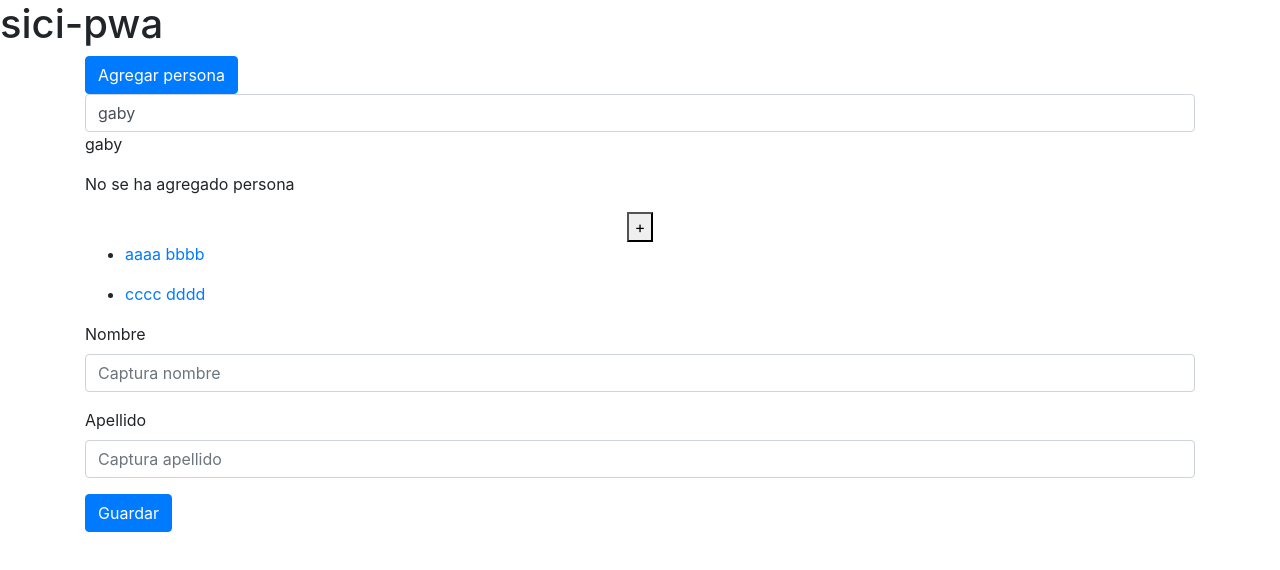
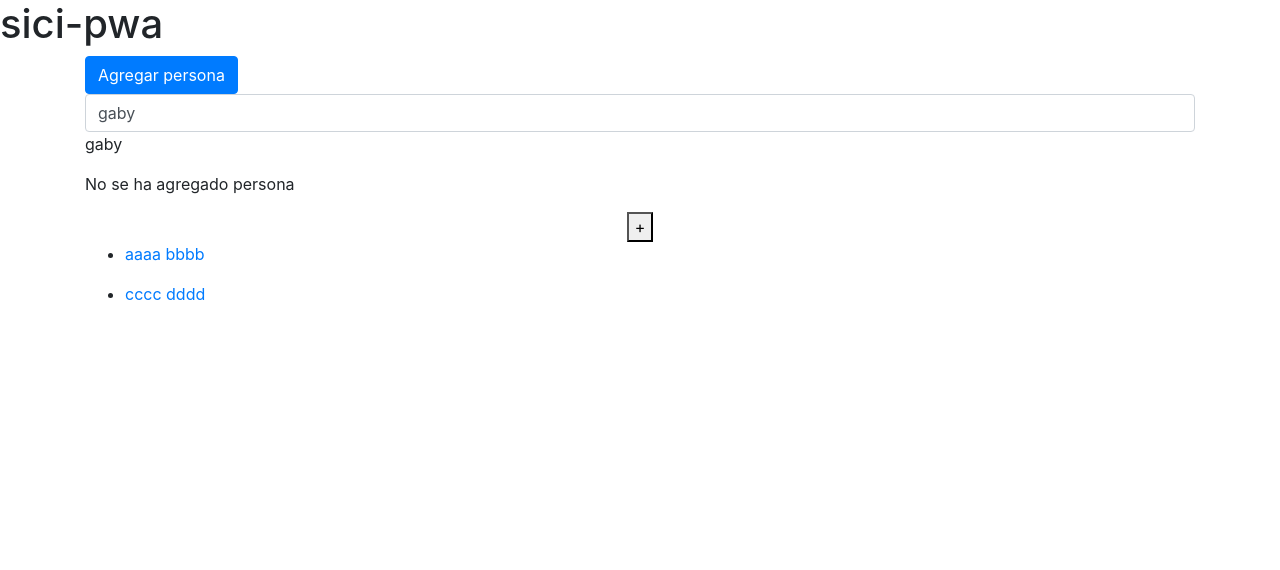
Before and after one commit to gabrielaril/sici-pwa, an Angular app: page / in a window 1280 px wide. Shown: the top 570 px of the page. Built offline with nearby package versions, Linux system fonts and the light colour scheme.

Commit message:
ejemplo router

```diff
--- a/src/app/app.module.ts
+++ b/src/app/app.module.ts
@@ -9,13 +9,15 @@ import { PersonasService } from './PersonasService.service';
 import { AppRoutingModule } from './app-routing.module';
 import { PersonaComponent } from './personas/persona/persona.component';
 import { FormularioComponent } from './personas/formulario/formulario.component';
+import { ErrorComponent } from './error/error.component';
 
 @NgModule({
   declarations: [
     AppComponent,
     PersonasComponent,
     PersonaComponent,
-    FormularioComponent
+    FormularioComponent,
+    ErrorComponent
   ],
   imports: [
     BrowserModule,
--- /dev/null
+++ b/src/app/error/error.component.html
@@ -0,0 +1,3 @@
+<p>
+  No se encontro el elemento solicitado
+</p>
--- /dev/null
+++ b/src/app/error/error.component.ts
@@ -0,0 +1,15 @@
+import { Component, OnInit } from '@angular/core';
+
+@Component({
+  selector: 'app-error',
+  templateUrl: './error.component.html',
+  styleUrls: ['./error.component.css']
+})
+export class ErrorComponent implements OnInit {
+
+  constructor() { }
+
+  ngOnInit() {
+  }
+
+}
--- a/src/app/personas/personas.component.html
+++ b/src/app/personas/personas.component.html
@@ -31,7 +31,7 @@
                 </app-persona>
             </div>
             <div class="box">
-                <app-formulario></app-formulario>
+                <router-outlet></router-outlet>
             </div>
         </div>
     </div>
```
Also changed, not shown: src/app/app-routing.module.ts (+7 -3 lines), src/app/error/error.component.css (added).
